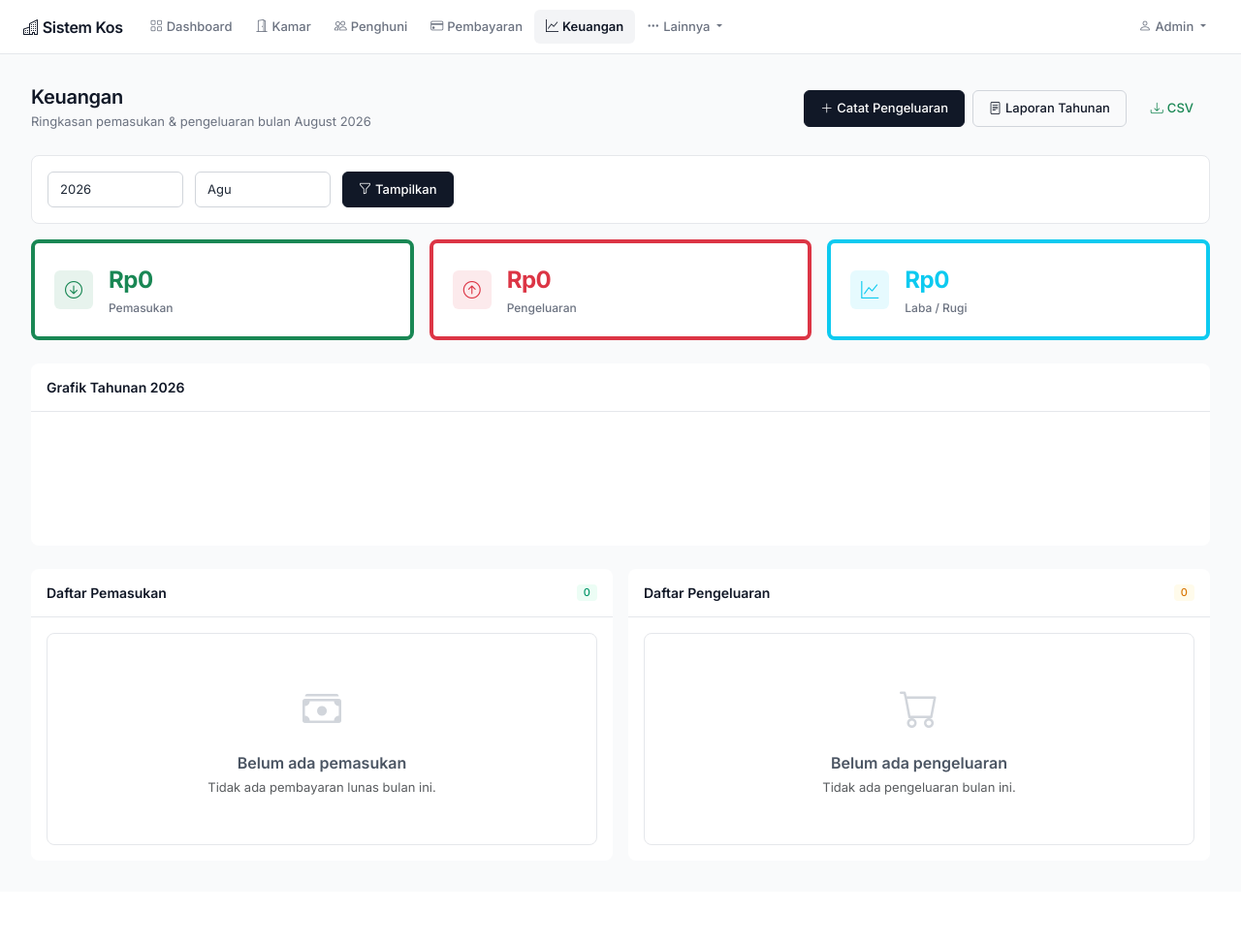
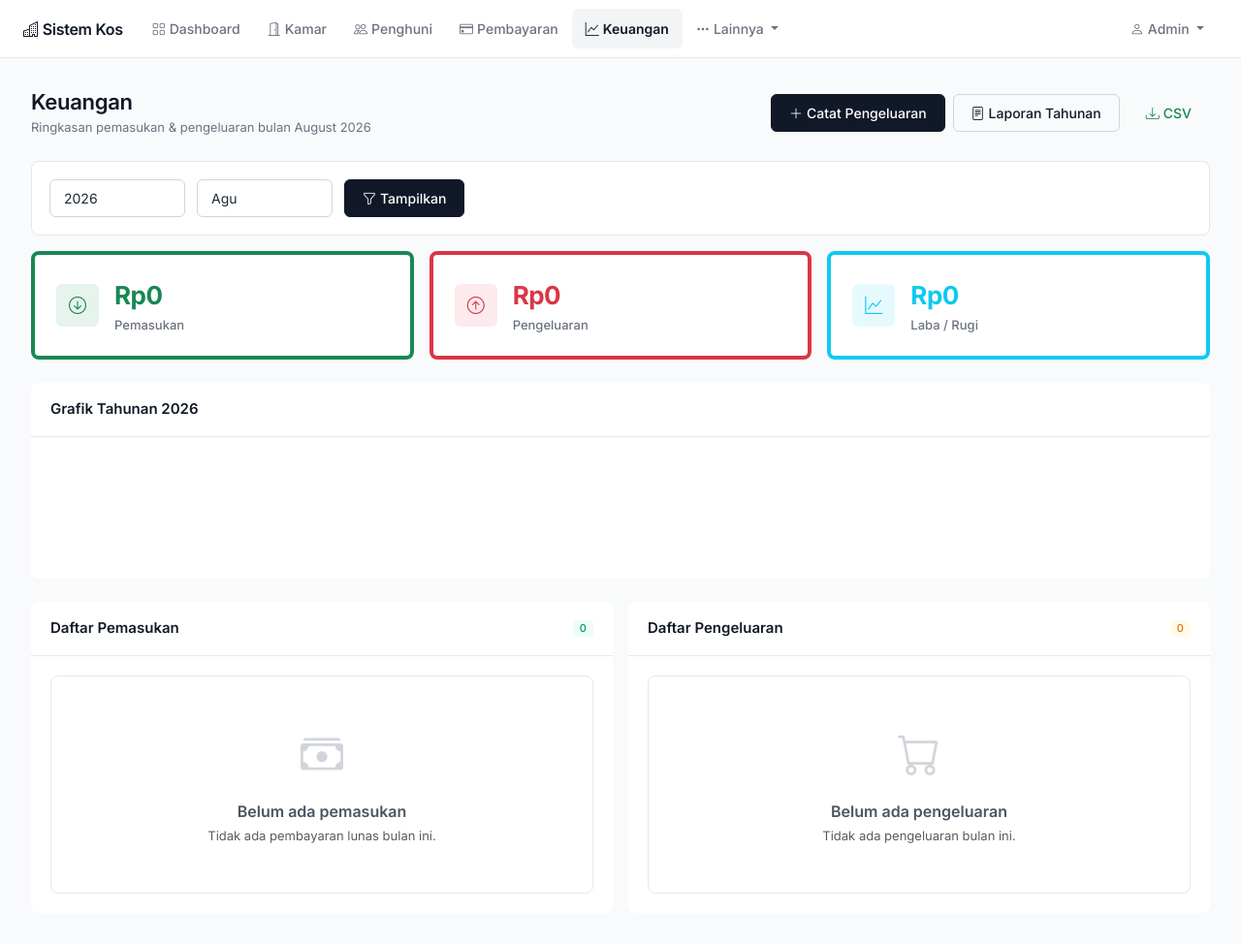
Before and after one commit to Gladbert/sistem_kos, a Flask app: page /accounting/ in a window 1280 px wide. Shown: the whole page at 97% size. Before the commit the page ends 872 px from the top, so only its background shows below. Run offline with Flask 3, Linux system fonts and the light colour scheme; a user stored in the database is signed in.

Commit message:
ui: bump sizes slightly

```diff
--- a/static/css/style.css
+++ b/static/css/style.css
@@ -37,6 +37,7 @@ body {
     font-family: 'Inter', -apple-system, BlinkMacSystemFont, sans-serif;
     background: #fff;
     color: var(--gray-800);
+    font-size: 15px;
     line-height: 1.5;
     -webkit-font-smoothing: antialiased;
 }
@@ -46,7 +47,7 @@ body {
    ========================================== */
 .navbar {
     padding: 0 1.5rem;
-    height: 56px;
+    height: 60px;
     background: #fff;
     border-bottom: var(--border);
     box-shadow: none;
@@ -60,9 +61,9 @@ body {
 }
 
 .nav-link {
-    font-size: 0.8125rem;
+    font-size: 0.875rem;
     font-weight: 500;
-    padding: 0.5rem 0.75rem !important;
+    padding: 0.625rem 0.875rem !important;
     color: var(--gray-500) !important;
     border-radius: var(--radius-sm);
     transition: color 0.15s, background 0.15s;
@@ -83,7 +84,7 @@ body {
    MAIN
    ========================================== */
 .main-content {
-    min-height: calc(100vh - 56px);
+    min-height: calc(100vh - 60px);
     padding: 2rem;
     background: var(--gray-50);
 }
@@ -96,7 +97,7 @@ body {
 }
 
 .page-header h1 {
-    font-size: 1.25rem;
+    font-size: 1.375rem;
     font-weight: 600;
     color: var(--gray-900);
     margin: 0;
@@ -127,13 +128,13 @@ body {
     background: transparent;
     border-bottom: var(--border);
     font-weight: 600;
-    font-size: 0.875rem;
-    padding: 0.875rem 1rem;
+    font-size: 0.9375rem;
+    padding: 1rem 1.25rem;
     color: var(--gray-900);
 }
 
 .card-body {
-    padding: 1rem;
+    padding: 1.25rem;
 }
 
 /* ==========================================
@@ -142,7 +143,7 @@ body {
 .stat-card {
     border: var(--border);
     border-radius: var(--radius);
-    padding: 1.25rem;
+    padding: 1.375rem;
     background: #fff;
 }
 
@@ -151,8 +152,8 @@ body {
 }
 
 .stat-card .stat-icon {
-    width: 40px;
-    height: 40px;
+    width: 44px;
+    height: 44px;
     border-radius: var(--radius-sm);
     display: flex;
     align-items: center;
@@ -163,14 +164,14 @@ body {
 }
 
 .stat-card .stat-value {
-    font-size: 1.5rem;
+    font-size: 1.625rem;
     font-weight: 700;
     color: var(--gray-900);
     letter-spacing: -0.5px;
 }
 
 .stat-card .stat-label {
-    font-size: 0.75rem;
+    font-size: 0.8125rem;
     color: var(--gray-500);
     font-weight: 500;
     margin-top: 0.125rem;
@@ -265,8 +266,8 @@ body {
    ========================================== */
 .btn {
     font-weight: 500;
-    font-size: 0.8125rem;
-    padding: 0.5rem 1rem;
+    font-size: 0.875rem;
+    padding: 0.5rem 1.125rem;
     border-radius: var(--radius-sm);
     transition: all 0.15s;
     border: 1px solid transparent;
@@ -370,8 +371,8 @@ body {
 .form-select {
     border: 1px solid var(--gray-300);
     border-radius: var(--radius-sm);
-    padding: 0.5rem 0.75rem;
-    font-size: 0.8125rem;
+    padding: 0.5rem 0.875rem;
+    font-size: 0.875rem;
     transition: border-color 0.15s, box-shadow 0.15s;
     color: var(--gray-800);
     background: #fff;
@@ -448,7 +449,7 @@ textarea.form-control {
     background: #fff;
     border: var(--border);
     border-radius: var(--radius);
-    padding: 1rem;
+    padding: 1.125rem;
     margin-bottom: 1rem;
     display: flex;
     flex-wrap: wrap;
@@ -474,7 +475,7 @@ textarea.form-control {
 }
 
 .empty-state i {
-    font-size: 2.5rem;
+    font-size: 2.75rem;
     color: var(--gray-300);
     margin-bottom: 1rem;
     display: block;
```
Also changed, not shown: other parts of static/css/style.css (+14 -14 lines).
